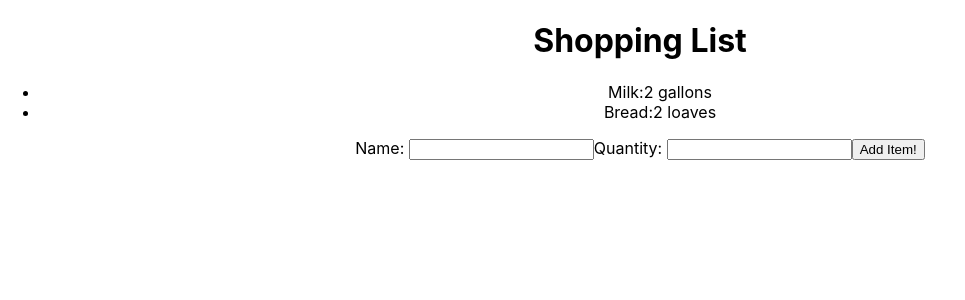
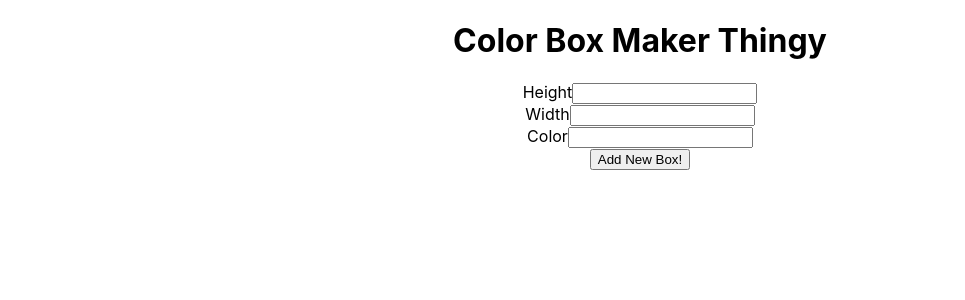
Before and after one commit to Vipul2504/Learning, a React (Create React App) app: page / in a window 1280 px wide. Shown: the top 300 px of the page, without its empty margins (0-965 px from the left). Built offline with nearby package versions, Linux system fonts and the light colour scheme.

Commit message:
ColorBoxes

```diff
--- a/src/App.js
+++ b/src/App.js
@@ -1,8 +1,7 @@
 import { Component } from "react";
 import './App.css'
-import FormCom from "./Forms/Form";
-import MultipleForm from "./Forms/MultiForms";
-import ShoppingList from "./Forms/ShopingListDemo/ShoppingList";
+import Box from "./ColorBoxMaker/Box";
+import BoxList from "./ColorBoxMaker/BoxList";
 
 
 
@@ -11,7 +10,7 @@ class App extends Component{
     render(){
         return (
             <div className="App">
-            <ShoppingList/>
+           <BoxList/>
             </div>
         )
     }
--- /dev/null
+++ b/src/ColorBoxMaker/Box.jsx
@@ -0,0 +1,19 @@
+import React, { Component } from "react";
+
+class Box extends Component {
+  render() {
+    return (
+      <div>
+        <div
+          style={{
+            height: `${this.props.height}em`,
+            width: `${this.props.width}em`,
+            backgroundColor: this.props.color
+          }}
+        />
+        <button onClick={this.props.removeBox}>X</button>
+      </div>
+    );
+  }
+}
+export default Box;
--- /dev/null
+++ b/src/ColorBoxMaker/BoxList.jsx
@@ -0,0 +1,42 @@
+import React, { Component } from "react";
+import Box from "./Box";
+import NewBoxForm from "./NewBoxForm";
+
+class BoxList extends Component {
+  constructor(props) {
+    super(props);
+    this.state = { boxes: [] };
+    this.create = this.create.bind(this);
+  }
+  remove(id) {
+    this.setState({
+      boxes: this.state.boxes.filter(box => box.id !== id)
+    });
+  }
+  create(newBox) {
+    this.setState({
+      boxes: [...this.state.boxes, newBox]
+    });
+  }
+  render() {
+    const boxes = this.state.boxes.map(box => (
+      <Box
+        key={box.id}
+        id={box.id}
+        width={box.width}
+        height={box.height}
+        color={box.color}
+        removeBox={() => this.remove(box.id)}
+      />
+    ));
+    return (
+      <div>
+        <h1>Color Box Maker Thingy</h1>
+        <NewBoxForm createBox={this.create} />
+        {boxes}
+      </div>
+    );
+  }
+}
+
+export default BoxList;
--- /dev/null
+++ b/src/ColorBoxMaker/NewBoxForm.js
@@ -0,0 +1,64 @@
+import React, { Component } from "react";
+import uuid from "uuid/v4";
+
+class NewBoxForm extends Component {
+  constructor(props) {
+    super(props);
+    this.state = { height: "", width: "", color: "" };
+    this.handleChange = this.handleChange.bind(this);
+    this.handleSubmit = this.handleSubmit.bind(this);
+  }
+  handleChange(evt) {
+    this.setState({
+      [evt.target.name]: evt.target.value
+    });
+  }
+  handleSubmit(evt) {
+    evt.preventDefault();
+    const newBox = { ...this.state, id: uuid() };
+    this.props.createBox(newBox);
+    this.setState({
+      height: "",
+      width: "",
+      color: ""
+    });
+  }
+  render() {
+    return (
+      <form onSubmit={this.handleSubmit}>
+        <div>
+          <label htmlFor='height'>Height</label>
+          <input
+            type='text'
+            name='height'
+            value={this.state.height}
+            onChange={this.handleChange}
+            id='height'
+          />
+        </div>
+        <div>
+          <label htmlFor='width'>Width</label>
+          <input
+            type='text'
+            name='width'
+            value={this.state.width}
+            onChange={this.handleChange}
+            id='width'
+          />
+        </div>
+        <div>
+          <label htmlFor='color'>Color</label>
+          <input
+            type='text'
+            name='color'
+            value={this.state.color}
+            onChange={this.handleChange}
+            id='color'
+          />
+        </div>
+        <button>Add New Box!</button>
+      </form>
+    );
+  }
+}
+export default NewBoxForm;
```
